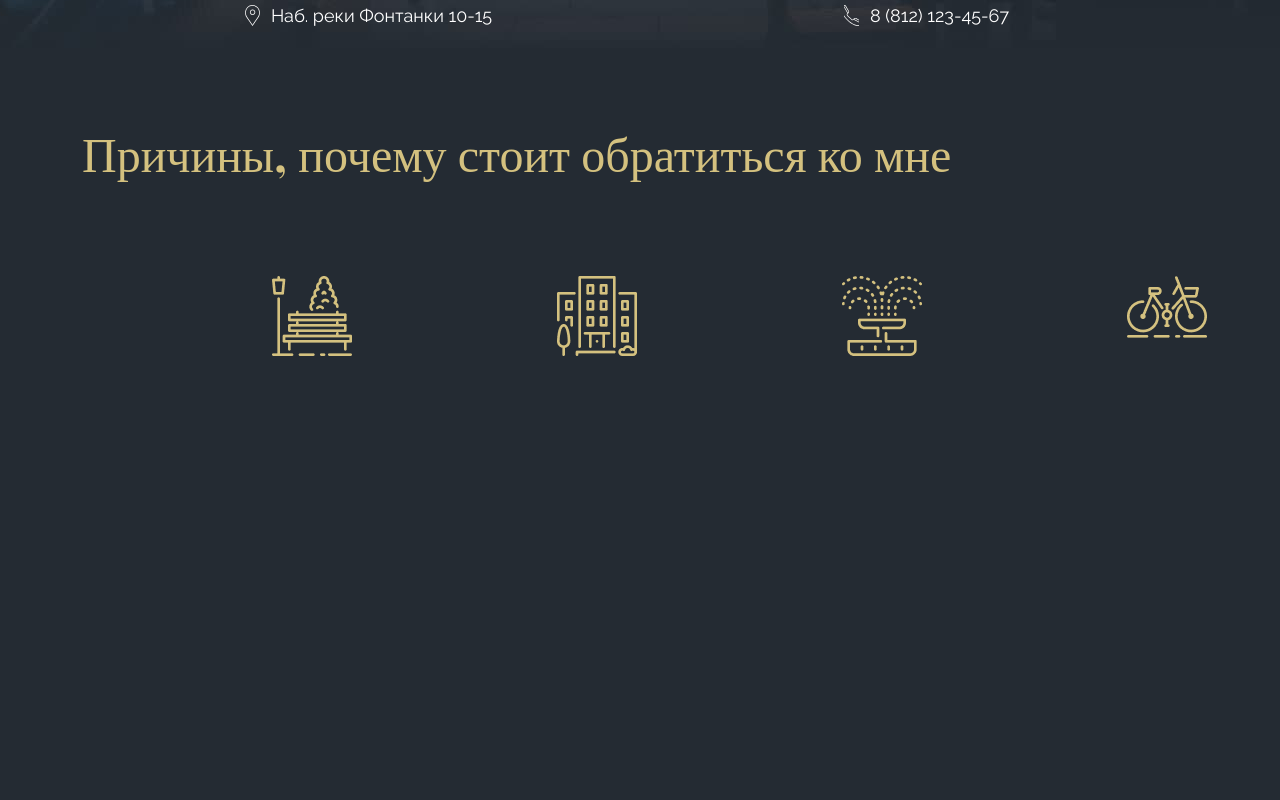
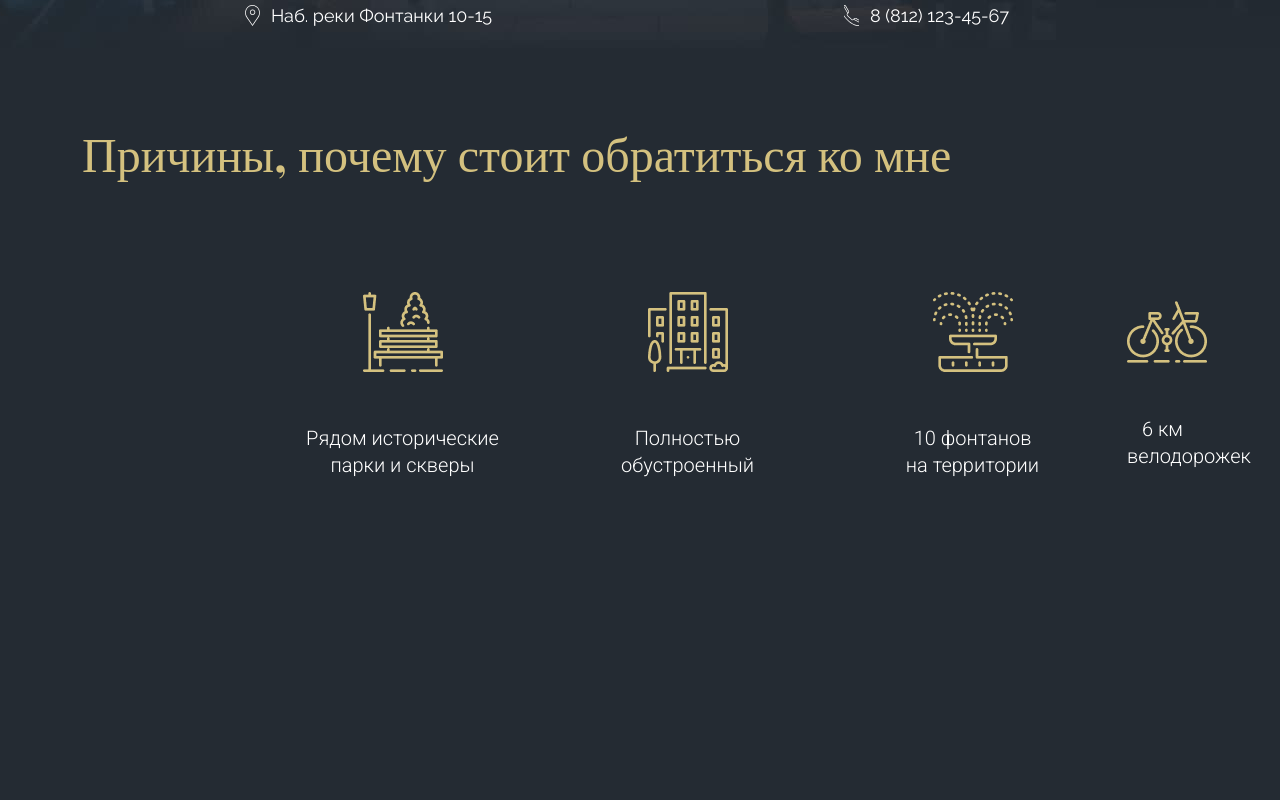
Before and after one commit to Preshepkin/Residential_complex, a website: page src/index.html in a window 1280 px wide. Shown: the part 720-1520 px from the top of the page. Drawn offline with nearby package versions, Linux system fonts and the light colour scheme.

Commit message:
add/reasons

```diff
--- a/src/index.html
+++ b/src/index.html
@@ -19,13 +19,13 @@
 			<header>
 				<div class="container">
 					<div class="row">
-						<div class="col-md-2">
+						<div class="col-sm-2">
 							<div class="logo_house">
 								<a href="#"><img src="icons/HouseVOP.png" alt="house" class="logo_house_vop"></a>
 								<div class="logo_house_services">УСЛУГИ ГЕОДЕЗИИ</div>
 							</div>
 						</div>
-						<div class="col-md-6 offset-4">
+						<div class="col-sm-6 offset-4">
 							<div class="menu">
 								<menu class="menu_link">
 									<li><a href="#" class="menu_link_list">О комплексе</a></li>
@@ -58,35 +58,50 @@
 		</section>
 	</div>
 	<section class="reasons">
-		<div class="container">
+		<div class="container text-center">
 			<h2 class="title_left">Причины, почему стоит обратиться ко мне</h2>
 			<div class="row">
-				<div class="col-md-3 offset-2">
+				<div class="col-sm-3 offset-2 align-self-center">
 					<div class="reasons_wrapper">
-						<img src="icons/icon/bench.png" alt="">
-						<div class="reasons_wrapper_items_descr"></div>
+						<img src="icons/icon/bench.png" alt="" class="reasons_wrapper_round">
+						<div class="reasons_wrapper_descr">
+							<div class="reasons_wrapper_descr_text">
+								Рядом исторические
+								<br> парки и скверы</div>
+							</div>
 					</div>
 				</div>
-				<div class="col-md-3">
+				<div class="col-sm-3 align-self-center">
 					<div class="reasons_wrapper">
-						<img src="icons/icon/house.png" alt="">
-						<div class="reasons_wrapper_items_descr"></div>
+						<img src="icons/icon/house.png" alt="" class="reasons_wrapper_round">
+						<div class="reasons_wrapper_descr">
+							<div class="reasons_wrapper_descr_text">
+								Полностью
+								<br> обустроенный</div>
+							</div>
 					</div>
 				</div>
-				<div class="col-md-3">
+				<div class="col-sm-3 align-self-center">
 					<div class="reasons_wrapper">
-						<img src="icons/icon/fountain.png" alt="">
-						<div class="reasons_wrapper_items_descr"></div>
+						<img src="icons/icon/fountain.png" alt="" class="reasons_wrapper_round">
+						<div class="reasons_wrapper_descr">
+							<div class="reasons_wrapper_descr_text">
+								10 фонтанов
+								<br>на территории</div>
+						</div>
 					</div>
 				</div>
-				<div class="col-md-1">
+				<div class="col-sm-1 align-self-center">
 					<div class="reasons_wrapper">
-					<img src="icons/icon/bike.png" alt="">
-					<div class="reasons_wrapper_items_descr"></div>
-				</div>
+						<img src="icons/icon/bike.png" alt="" class="reasons_wrapper_round">
+						<div class="reasons_wrapper_descr">
+							<div class="reasons_wrapper_descr_text">
+								6 км
+								<br> велодорожек</div>
+						</div>
+					</div>
 				</div>
 			</div>
-
 		</div>
 
 	</section>
--- a/src/sass/style.sass
+++ b/src/sass/style.sass
@@ -33,7 +33,6 @@ header
 .logo_house
 	display: block
 	&_vop
-		width: 100%
 		margin-top: 30px
 	&_services
 		margin-top: 15px
@@ -88,7 +87,17 @@ header
 			background: url('../icons/phone-call.svg') center center/cover no-repeat
 
 .reasons
-	min-height: 850px
+	min-height: 840px
 	background-color: $submain-color
 	&_wrapper
-		margin-top: 84px
+		margin-top: 100px
+		&_descr
+			margin-top: 53px
+			&_text
+				font-family: 'Roboto'
+				font-style: normal
+				font-weight: 300
+				font-size: 20px
+				line-height: 27px
+				text-align: center
+				color: #FFFFFF
```
Also changed, not shown: src/css/style.min.css.
